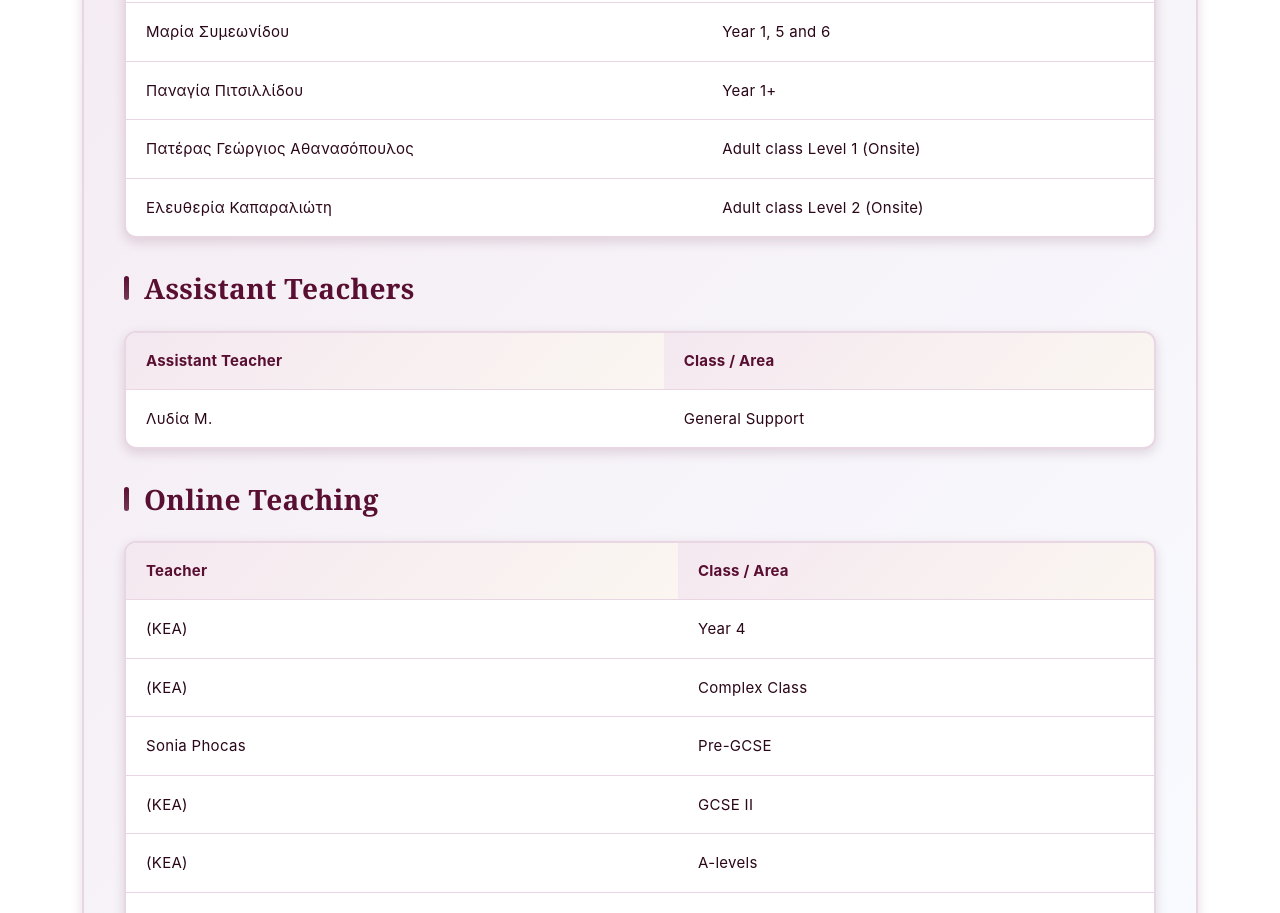
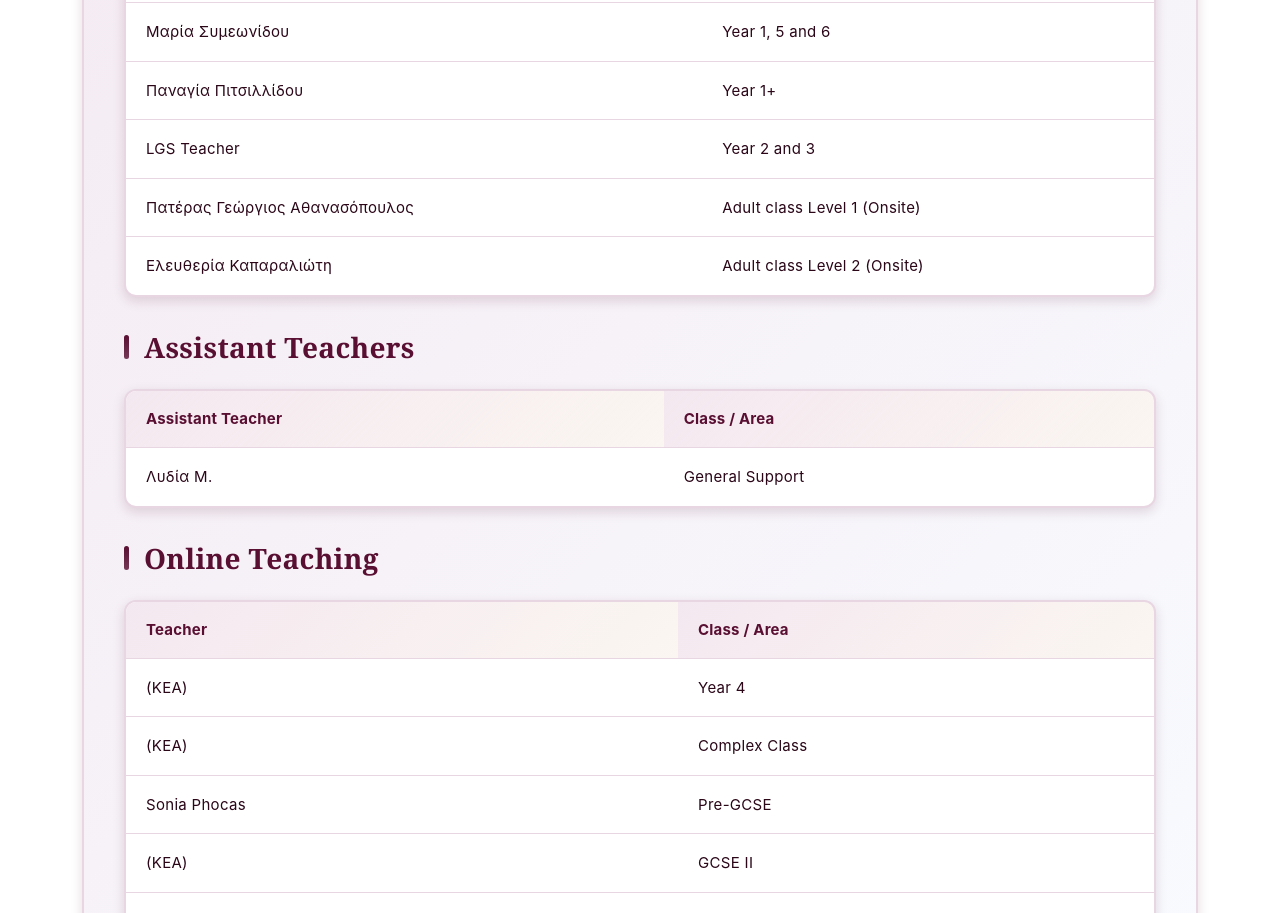
Before and after one commit to Leicester-Greek-School/website, a Vue app: page /teaching in a window 1280 px wide. Shown: the part 1080-1993 px from the top of the page. Built offline with nearby package versions, Linux system fonts and the light colour scheme.

Commit message:
Add LGS Teacher for years 2 and 3

```diff
--- a/src/data/staff.js
+++ b/src/data/staff.js
@@ -30,6 +30,14 @@ export const TEACHING_GROUPS = [
     role_en: 'Year 1+',
     teacher: 'Παναγία Πιτσιλλίδου',
     teacherImage: 'Panagia_Pitsillidou.jpeg',
+    assistant: ''
+  },
+  {
+    id: 'year_b',
+    role_el: 'Β΄ κ Γ΄ Τάξη',
+    role_en: 'Year 2 and 3',
+    teacher: 'LGS Teacher',
+    teacherImage: '',
     assistant: ''
   },
   {
```
